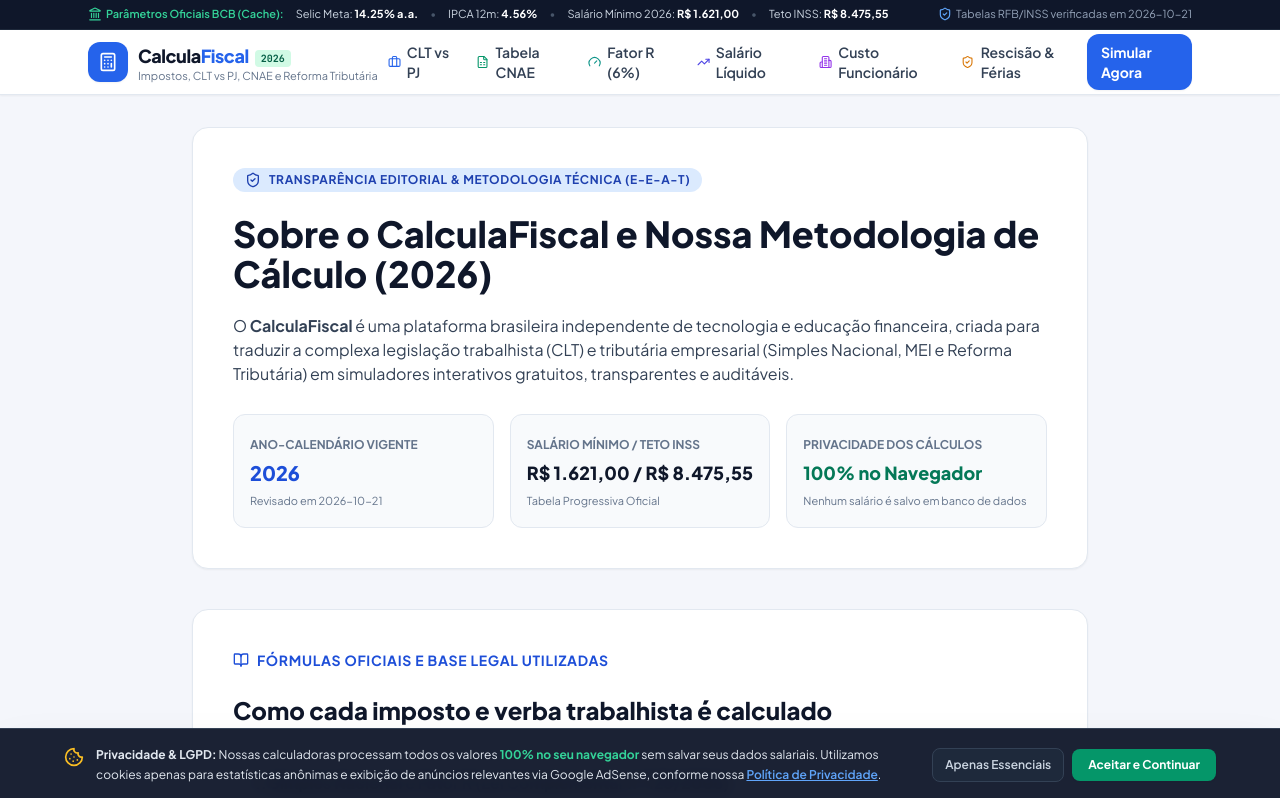
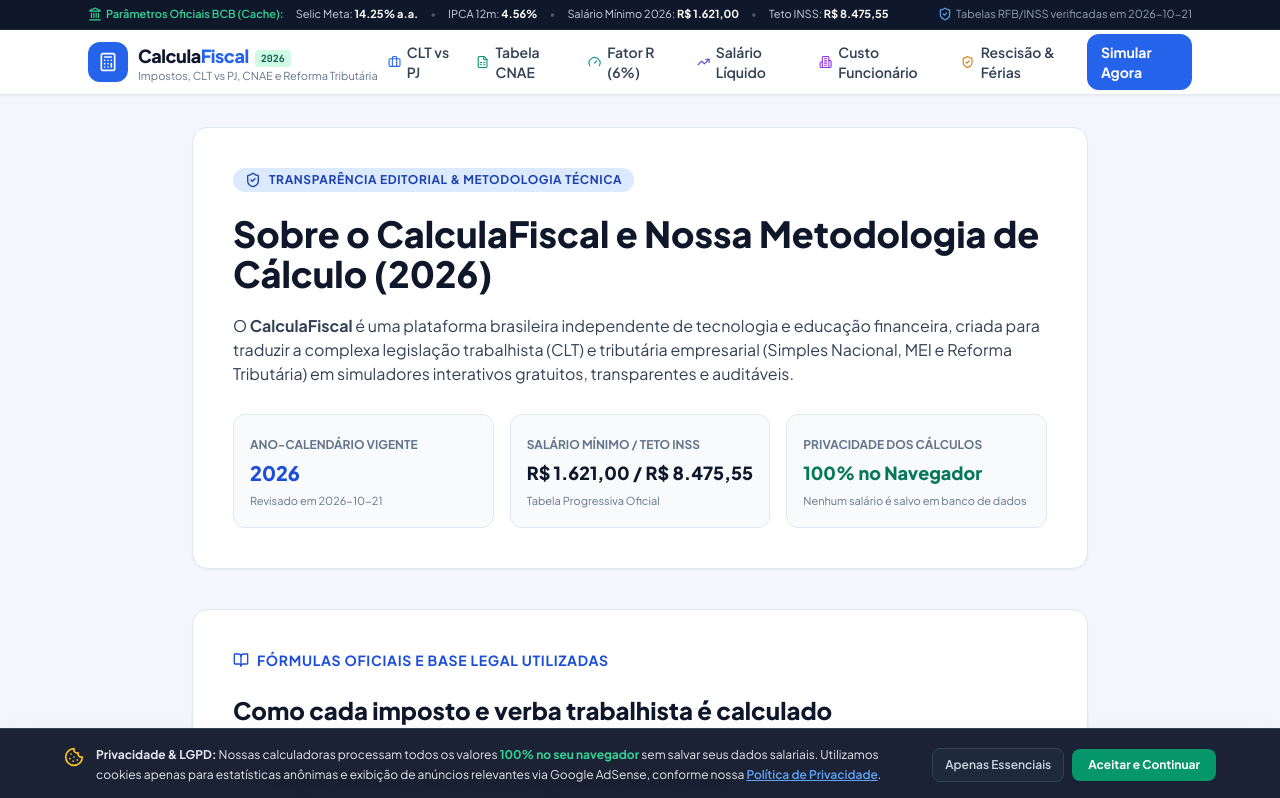
Before and after one commit to Diegosilva20/CalculadoraFiscal, a Next.js app: page /sobre in a window 1280 px wide. Shown: the top 798 px of the page. Built offline with nearby package versions, Linux system fonts and the light colour scheme; no server answers.

Commit message:
style(sobre): remove internal E-E-A-T acronym from visible badge

```diff
--- a/src/app/sobre/page.tsx
+++ b/src/app/sobre/page.tsx
@@ -22,7 +22,7 @@ export default function SobreMetodologiaPage() {
       <div className="bg-white rounded-2xl border border-slate-200 p-6 sm:p-10 shadow-sm space-y-5">
         <div className="inline-flex items-center gap-2 px-3 py-1 rounded-full bg-blue-100 text-blue-800 text-xs font-bold uppercase tracking-wider">
           <ShieldCheck className="w-4 h-4" />
-          Transparência Editorial & Metodologia Técnica (E-E-A-T)
+          Transparência Editorial & Metodologia Técnica
         </div>
 
         <h1 className="text-3xl sm:text-4xl font-black text-slate-900">
```
